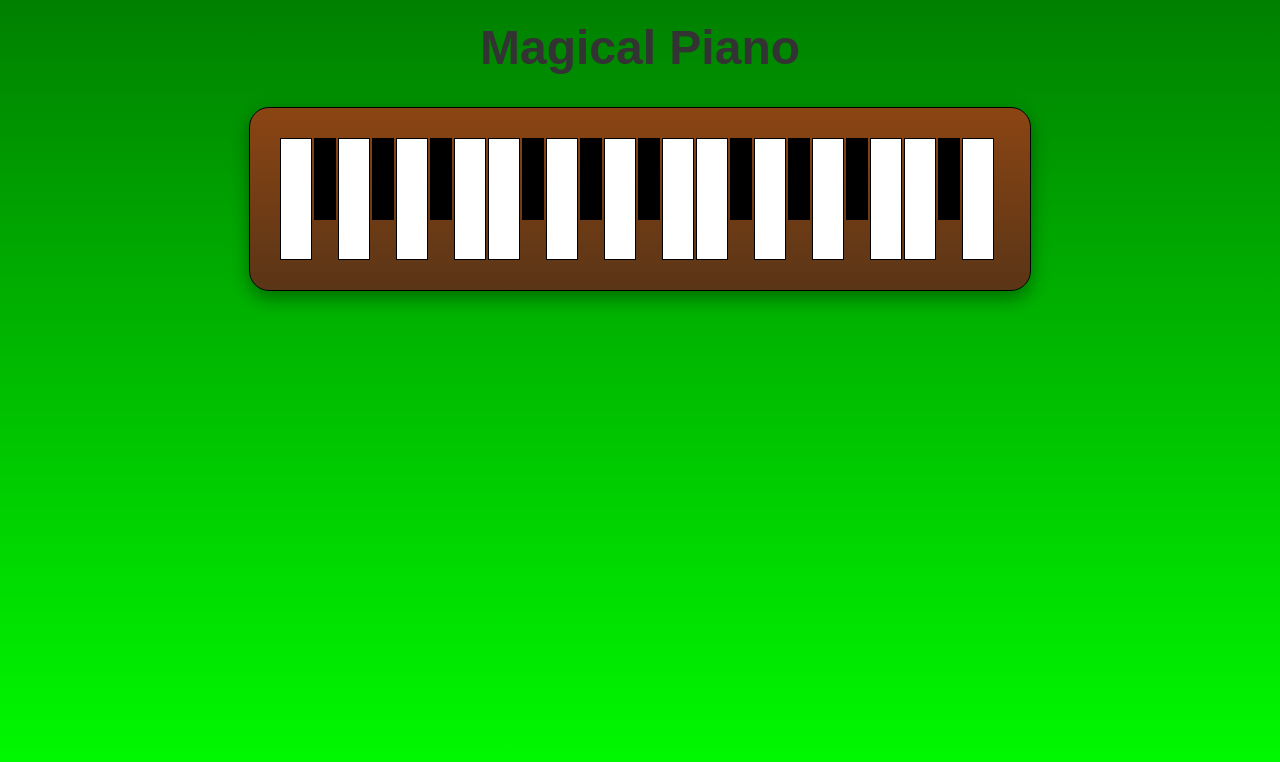
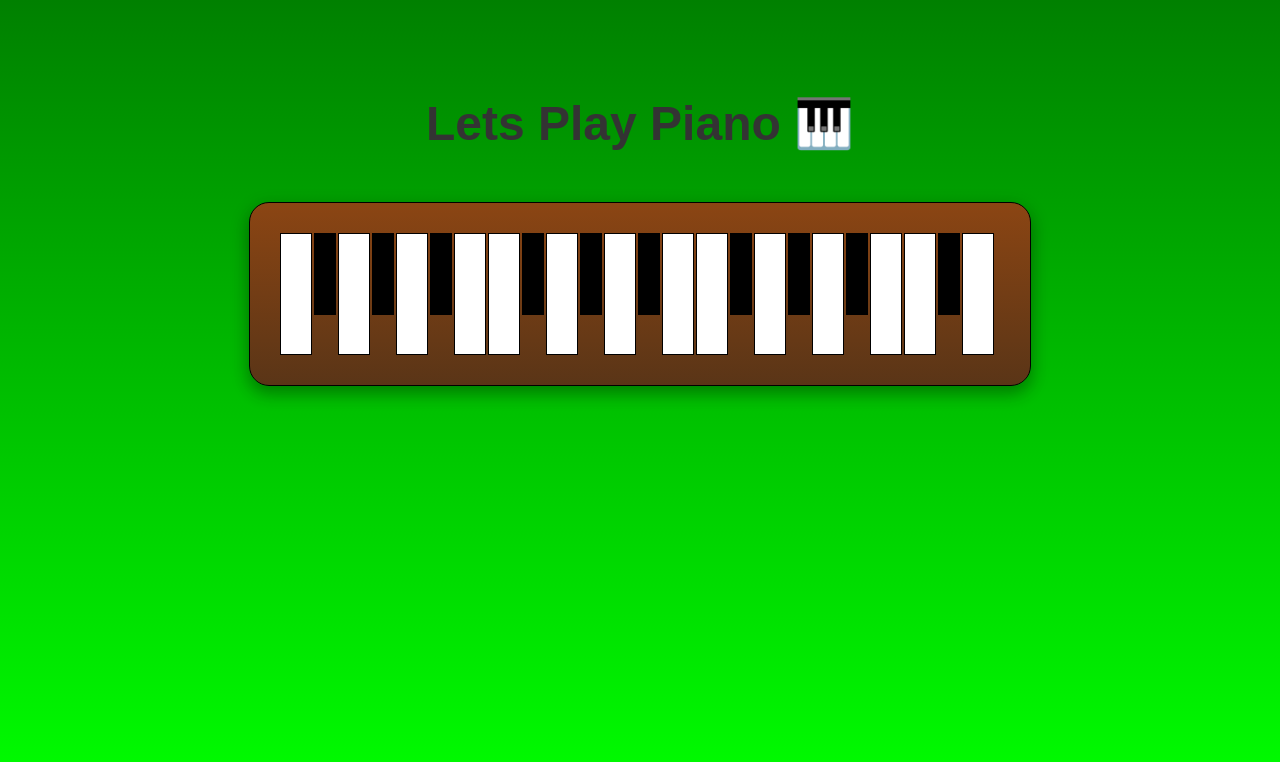
Before and after one commit to MichaelAI0/Code-Guide, a plain HTML site: page magical-piano/index.html in a window 1280 px wide. Drawn offline with Linux system fonts and the light colour scheme.

Commit message:
Update title and heading in index.html, and adjust styling in style.css

```diff
--- a/magical-piano/index.html
+++ b/magical-piano/index.html
@@ -5,10 +5,10 @@
     <link rel="stylesheet" href="style.css" />
     <script src="game.js" defer></script>
     <meta name="viewport" content="width=device-width, initial-scale=1.0" />
-    <title>Magical Piano</title>
+    <title>Easy Piano</title>
   </head>
   <body>
-    <h1>Magical Piano</h1>
+    <h1>Lets Play Piano 🎹</h1>
     <div class="piano-container">
       <div id="piano">
         <div class="key" id="F1"></div>
--- a/magical-piano/style.css
+++ b/magical-piano/style.css
@@ -1,42 +1,32 @@
+/* CSS Selectors */
 body {
-  background: linear-gradient(
-    to bottom,
-    #008000,
-    #00ff00
-  ); /* gradient from dark green to light green */
+  /* HTML tag selector */
+  display: flex;
+  flex-direction: column;
+  align-items: center;
+  justify-content: center;
+  height: 100dvh;
+  background: linear-gradient(to bottom, #008000, #00ff00);
   font-family: Arial, sans-serif;
   margin: 0;
   padding: 0;
-  display: flex;
-  flex-direction: column;
-  align-items: center;
-  height: 100dvh;
 }
 
 h1 {
   color: #333;
   font-size: 3em;
-  margin-top: 20px;
+  margin-bottom: 50px;
 }
-/* basic brown colored piano */
-/* .piano-container {
-  background-color: #654321;
-  border: 2px solid #000;
-  border-radius: 10px;
-  box-shadow: 0 8px 16px 0 rgba(0, 0, 0, 0.2), 0 6px 20px 0 rgba(0, 0, 0, 0.19);
-  padding: 20px;
-  max-width: 800px;
-  margin: 0 auto;
-} */
 
 .piano-container {
+  /* HTML .Class Selector */
   background: linear-gradient(to bottom, #8b4513, #5a3517);
   border: 1px solid #000;
   border-radius: 20px;
   box-shadow: 0 8px 16px 0 rgba(0, 0, 0, 0.2), 0 6px 20px 0 rgba(0, 0, 0, 0.19);
   padding: 30px;
   max-width: 800px;
-  margin: 0 auto;
+  margin-bottom: 350px;
 }
 
 #piano {
```
